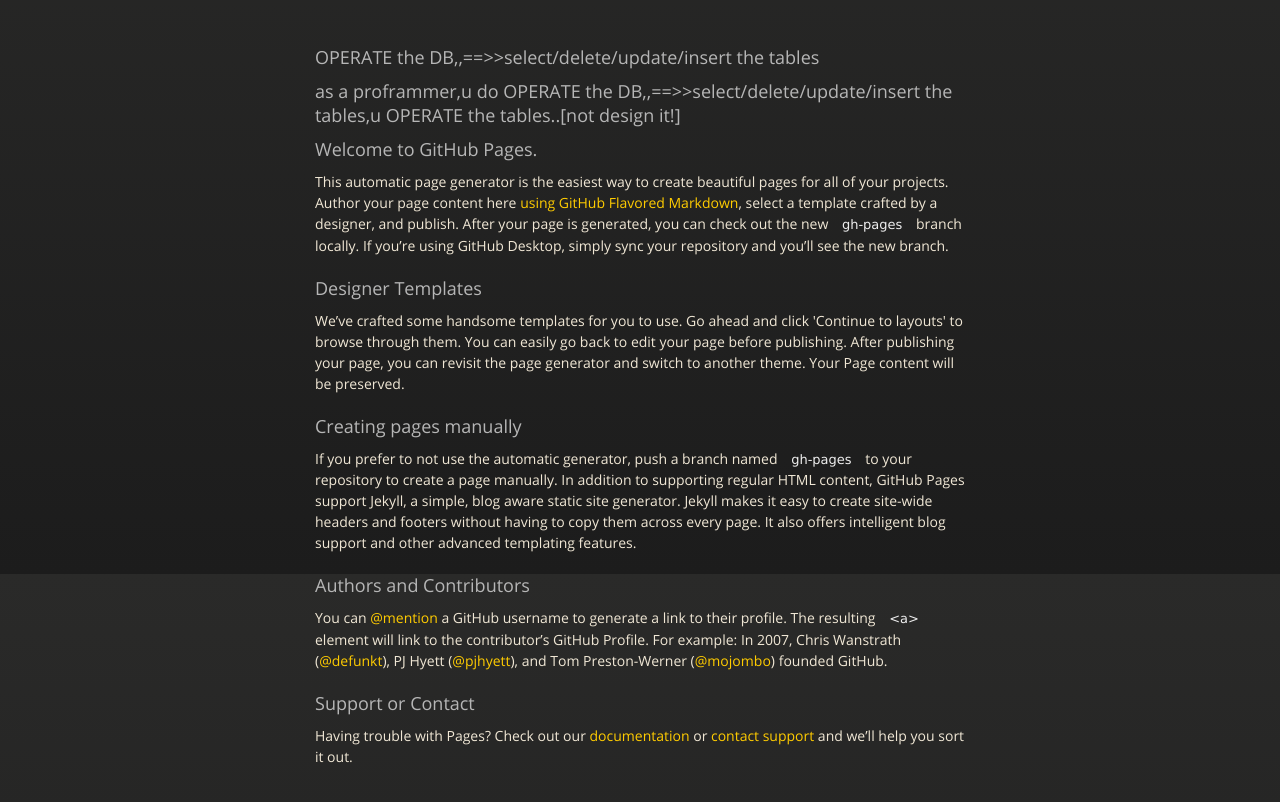
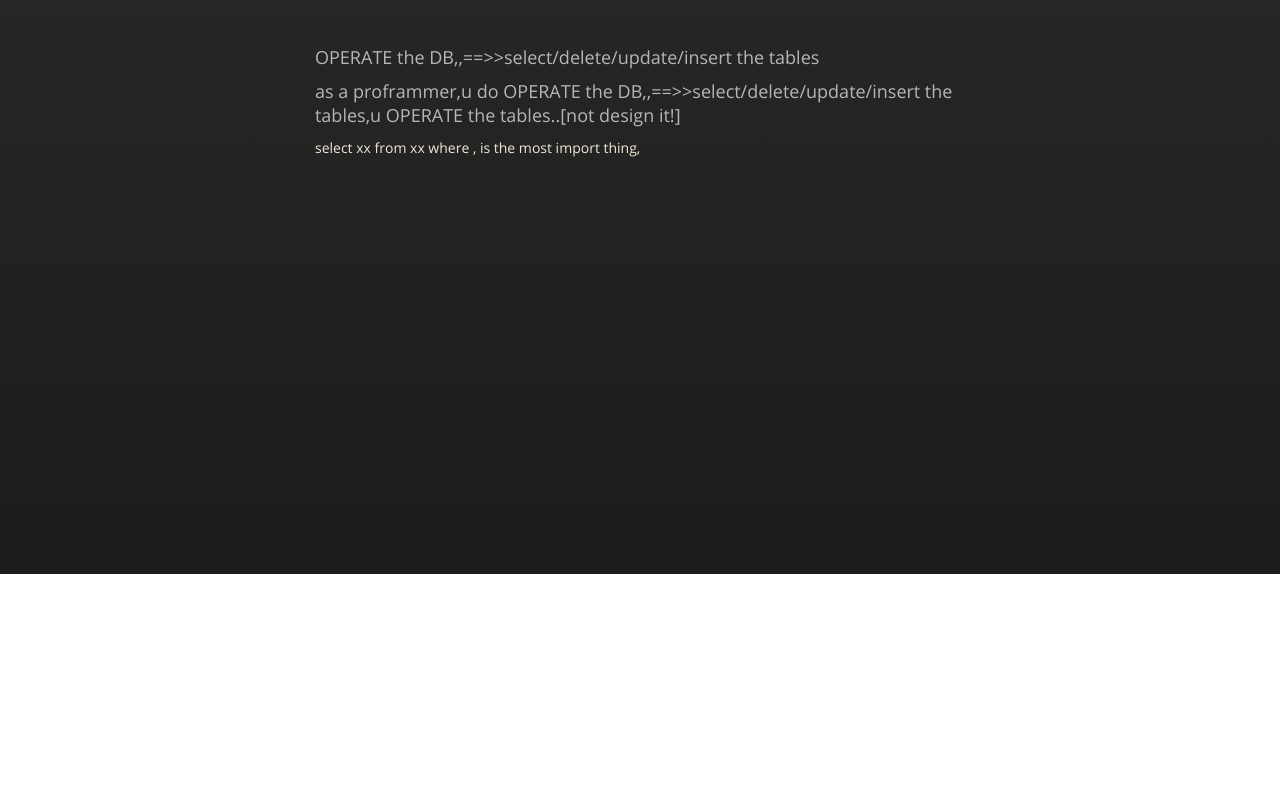
Before and after one commit to YXZoro/sql, a plain HTML site: page index.html in a window 1280 px wide. Shown: the part 226-1028 px from the top of the page. After the commit the page ends 800 px from the top, so only its background shows below. Drawn offline with nearby package versions, Linux system fonts and the light colour scheme.

```diff
--- a/index.html
+++ b/index.html
@@ -44,30 +44,7 @@
 <h3>
 <a id="as-a-proframmeru-do-operate-the-dbselectdeleteupdateinsert-the-tablesu-operate-the-tablesnot-design-it" class="anchor" href="#as-a-proframmeru-do-operate-the-dbselectdeleteupdateinsert-the-tablesu-operate-the-tablesnot-design-it" aria-hidden="true"><span aria-hidden="true" class="octicon octicon-link"></span></a>as a proframmer,u do OPERATE the DB,,==&gt;&gt;select/delete/update/insert the tables,u OPERATE the tables..[not design it!]</h3>
 
-<h3>
-<a id="welcome-to-github-pages" class="anchor" href="#welcome-to-github-pages" aria-hidden="true"><span aria-hidden="true" class="octicon octicon-link"></span></a>Welcome to GitHub Pages.</h3>
-
-<p>This automatic page generator is the easiest way to create beautiful pages for all of your projects. Author your page content here <a href="https://guides.github.com/features/mastering-markdown/">using GitHub Flavored Markdown</a>, select a template crafted by a designer, and publish. After your page is generated, you can check out the new <code>gh-pages</code> branch locally. If you’re using GitHub Desktop, simply sync your repository and you’ll see the new branch.</p>
-
-<h3>
-<a id="designer-templates" class="anchor" href="#designer-templates" aria-hidden="true"><span aria-hidden="true" class="octicon octicon-link"></span></a>Designer Templates</h3>
-
-<p>We’ve crafted some handsome templates for you to use. Go ahead and click 'Continue to layouts' to browse through them. You can easily go back to edit your page before publishing. After publishing your page, you can revisit the page generator and switch to another theme. Your Page content will be preserved.</p>
-
-<h3>
-<a id="creating-pages-manually" class="anchor" href="#creating-pages-manually" aria-hidden="true"><span aria-hidden="true" class="octicon octicon-link"></span></a>Creating pages manually</h3>
-
-<p>If you prefer to not use the automatic generator, push a branch named <code>gh-pages</code> to your repository to create a page manually. In addition to supporting regular HTML content, GitHub Pages support Jekyll, a simple, blog aware static site generator. Jekyll makes it easy to create site-wide headers and footers without having to copy them across every page. It also offers intelligent blog support and other advanced templating features.</p>
-
-<h3>
-<a id="authors-and-contributors" class="anchor" href="#authors-and-contributors" aria-hidden="true"><span aria-hidden="true" class="octicon octicon-link"></span></a>Authors and Contributors</h3>
-
-<p>You can <a href="https://help.github.com/articles/basic-writing-and-formatting-syntax/#mentioning-users-and-teams" class="user-mention">@mention</a> a GitHub username to generate a link to their profile. The resulting <code>&lt;a&gt;</code> element will link to the contributor’s GitHub Profile. For example: In 2007, Chris Wanstrath (<a href="https://github.com/defunkt" class="user-mention">@defunkt</a>), PJ Hyett (<a href="https://github.com/pjhyett" class="user-mention">@pjhyett</a>), and Tom Preston-Werner (<a href="https://github.com/mojombo" class="user-mention">@mojombo</a>) founded GitHub.</p>
-
-<h3>
-<a id="support-or-contact" class="anchor" href="#support-or-contact" aria-hidden="true"><span aria-hidden="true" class="octicon octicon-link"></span></a>Support or Contact</h3>
-
-<p>Having trouble with Pages? Check out our <a href="https://help.github.com/pages">documentation</a> or <a href="https://github.com/contact">contact support</a> and we’ll help you sort it out.</p>
+<p>select xx from xx where  , is the most import thing,</p>
       </section>
 
     </div>
```
Also changed, not shown: params.json (+1 -1 lines).
